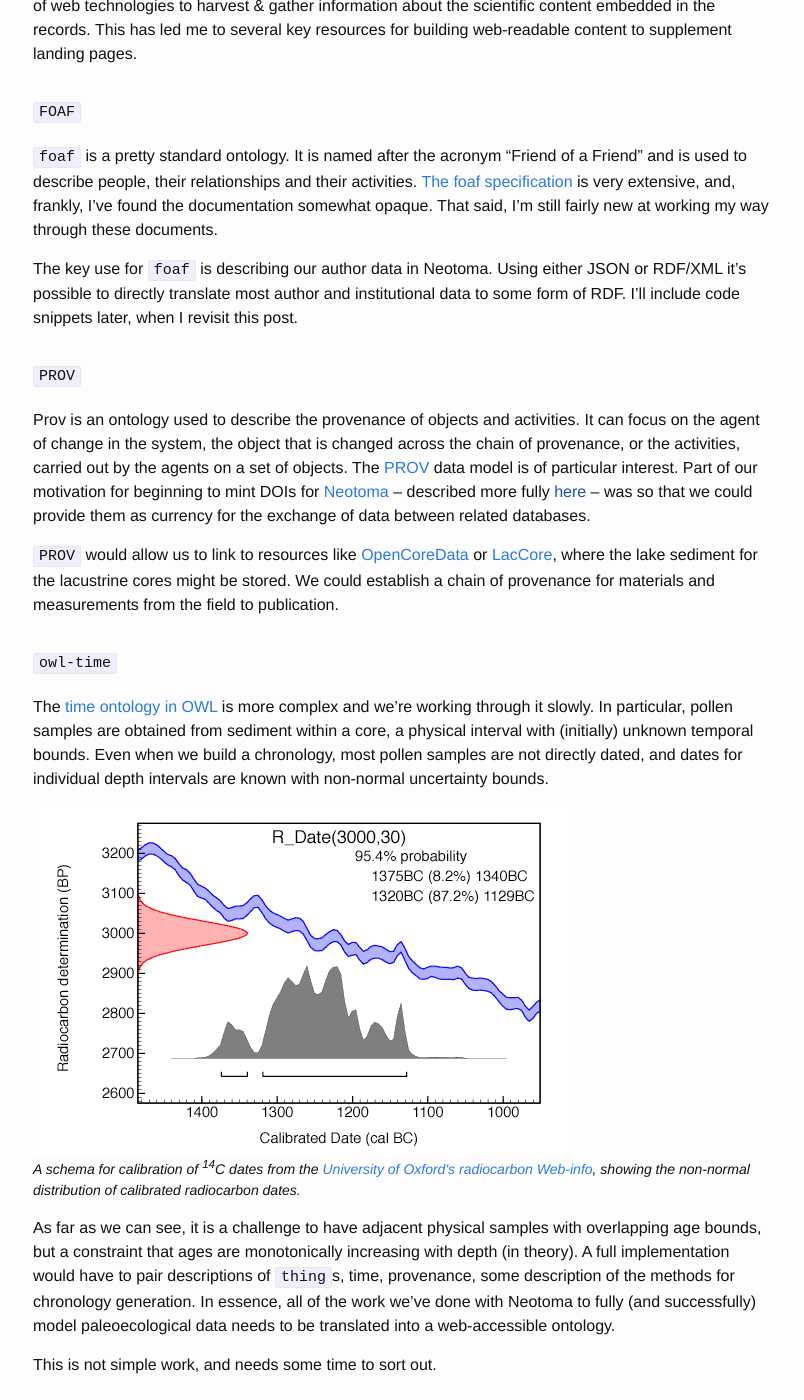
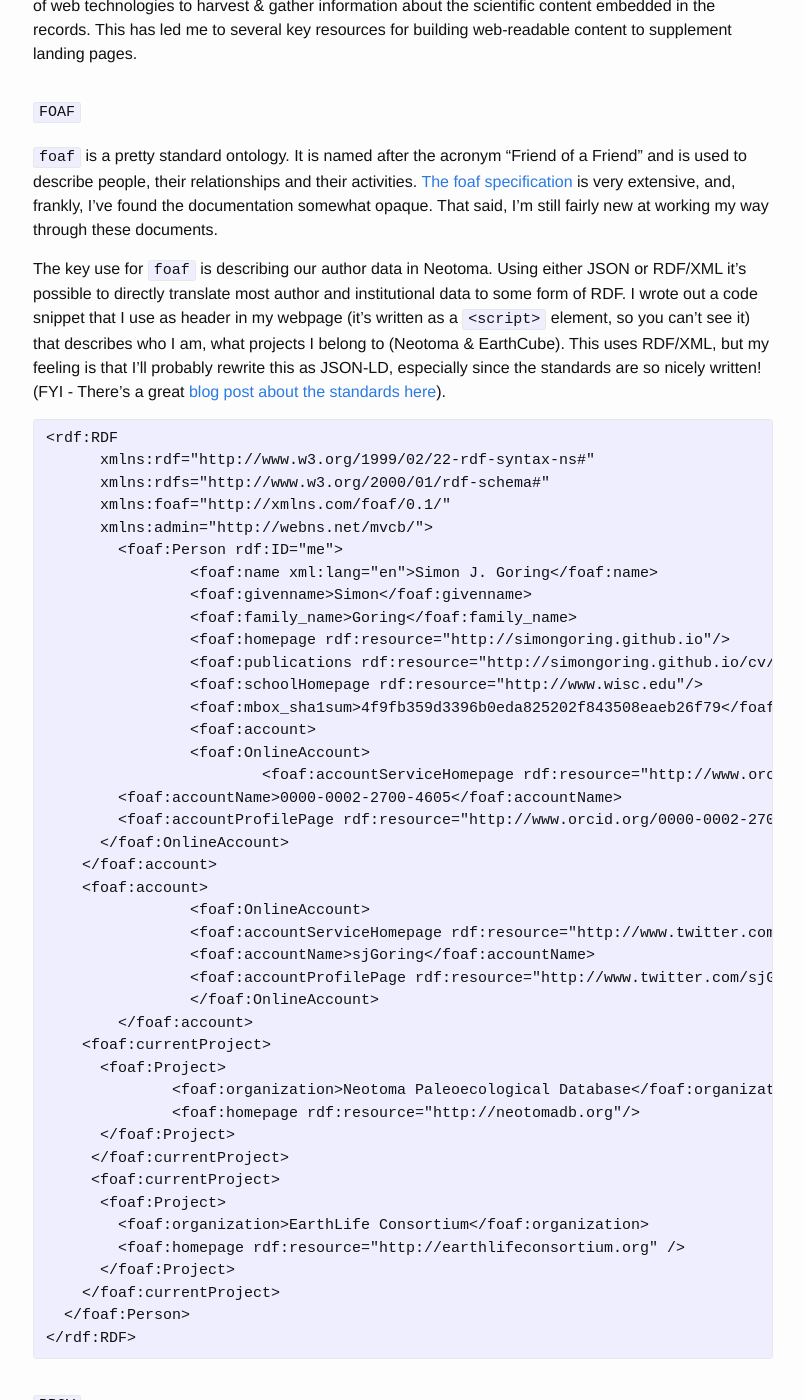
Before and after one commit to SimonGoring/simongoring.github.io, a Jekyll site: the page built from _resources/ontology.md, in a window 1280 px wide and 1400 px high, scrolled down 242 px. Shown: the whole window, without its empty margins (237-1041 px from the left). Built offline with Jekyll 4.4.1, drawn with Linux system fonts in a browser that asks for light colours.

Commit message:
Added more context to the ontology page, don't like it that much, and maybe I'm generating too much content in my Resources page.  Added Google analytics tracking to the header, so I should be able to track all pages.

````diff
--- a/_includes/header.html
+++ b/_includes/header.html
@@ -25,3 +25,14 @@
   </div>
 
 </header>
+
+<script>
+  (function(i,s,o,g,r,a,m){i['GoogleAnalyticsObject']=r;i[r]=i[r]||function(){
+  (i[r].q=i[r].q||[]).push(arguments)},i[r].l=1*new Date();a=s.createElement(o),
+  m=s.getElementsByTagName(o)[0];a.async=1;a.src=g;m.parentNode.insertBefore(a,m)
+  })(window,document,'script','https://www.google-analytics.com/analytics.js','ga');
+
+  ga('create', 'UA-83065905-1', 'auto');
+  ga('send', 'pageview');
+
+</script>
--- a/_resources/ontology.md
+++ b/_resources/ontology.md
@@ -11,7 +11,51 @@ At the [linked.earth](http://www.organicdatacuration.org/linkedearth/index.php/M
 
 `foaf` is a pretty standard ontology.  It is named after the acronym "Friend of a Friend" and is used to describe people, their relationships and their activities.  [The foaf specification](http://xmlns.com/foaf/spec/) is very extensive, and, frankly, I've found the documentation somewhat opaque.  That said, I'm still fairly new at working my way through these documents.
 
-The key use for `foaf` is describing our author data in Neotoma.  Using either JSON or RDF/XML it's possible to directly translate most author and institutional data to some form of RDF.  I'll include code snippets later, when I revisit this post.
+The key use for `foaf` is describing our author data in Neotoma.  Using either JSON or RDF/XML it's possible to directly translate most author and institutional data to some form of RDF.  I wrote out a code snippet that I use as header in my webpage (it's written as a `<script>` element, so you can't see it) that describes who I am, what projects I belong to (Neotoma & EarthCube).  This uses RDF/XML, but my feeling is that I'll probably rewrite this as JSON-LD, especially since the standards are so nicely written! (FYI - There's a great [blog post about the standards here](http://manu.sporny.org/2014/json-ld-origins-2/)).
+
+```XML
+<rdf:RDF
+      xmlns:rdf="http://www.w3.org/1999/02/22-rdf-syntax-ns#"
+      xmlns:rdfs="http://www.w3.org/2000/01/rdf-schema#"
+      xmlns:foaf="http://xmlns.com/foaf/0.1/"
+      xmlns:admin="http://webns.net/mvcb/">
+	<foaf:Person rdf:ID="me">
+		<foaf:name xml:lang="en">Simon J. Goring</foaf:name>
+		<foaf:givenname>Simon</foaf:givenname>
+		<foaf:family_name>Goring</foaf:family_name>
+		<foaf:homepage rdf:resource="http://simongoring.github.io"/>
+		<foaf:publications rdf:resource="http://simongoring.github.io/cv/Publications.html"/>
+		<foaf:schoolHomepage rdf:resource="http://www.wisc.edu"/>
+		<foaf:mbox_sha1sum>4f9fb359d3396b0eda825202f843508eaeb26f79</foaf:mbox_sha1sum>
+		<foaf:account>
+      		<foaf:OnlineAccount>
+        		<foaf:accountServiceHomepage rdf:resource="http://www.orcid.org"/>
+        <foaf:accountName>0000-0002-2700-4605</foaf:accountName>
+        <foaf:accountProfilePage rdf:resource="http://www.orcid.org/0000-0002-2700-4605#person"/>
+      </foaf:OnlineAccount>
+    </foaf:account>
+    <foaf:account>
+  		<foaf:OnlineAccount>
+    		<foaf:accountServiceHomepage rdf:resource="http://www.twitter.com/"/>
+    		<foaf:accountName>sjGoring</foaf:accountName>
+    		<foaf:accountProfilePage rdf:resource="http://www.twitter.com/sjGoring"/>
+  		</foaf:OnlineAccount>
+	</foaf:account>
+    <foaf:currentProject>
+      <foaf:Project>
+	      <foaf:organization>Neotoma Paleoecological Database</foaf:organization>
+	      <foaf:homepage rdf:resource="http://neotomadb.org"/>
+      </foaf:Project>
+     </foaf:currentProject>
+     <foaf:currentProject>
+      <foaf:Project>
+      	<foaf:organization>EarthLife Consortium</foaf:organization>
+        <foaf:homepage rdf:resource="http://earthlifeconsortium.org" />
+      </foaf:Project>
+    </foaf:currentProject>
+  </foaf:Person>
+</rdf:RDF>
+```
 
 ## `PROV`
 
````
